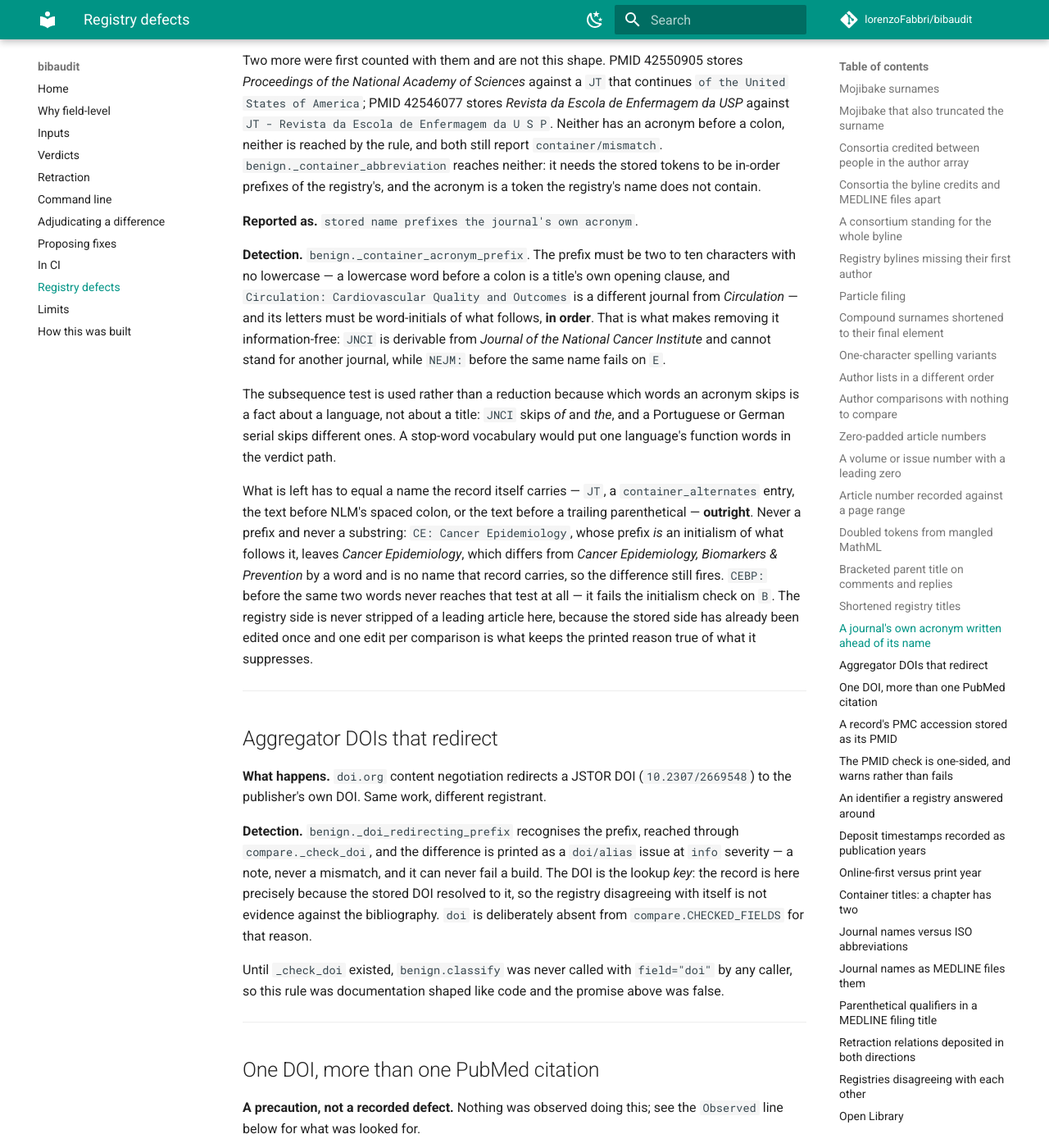
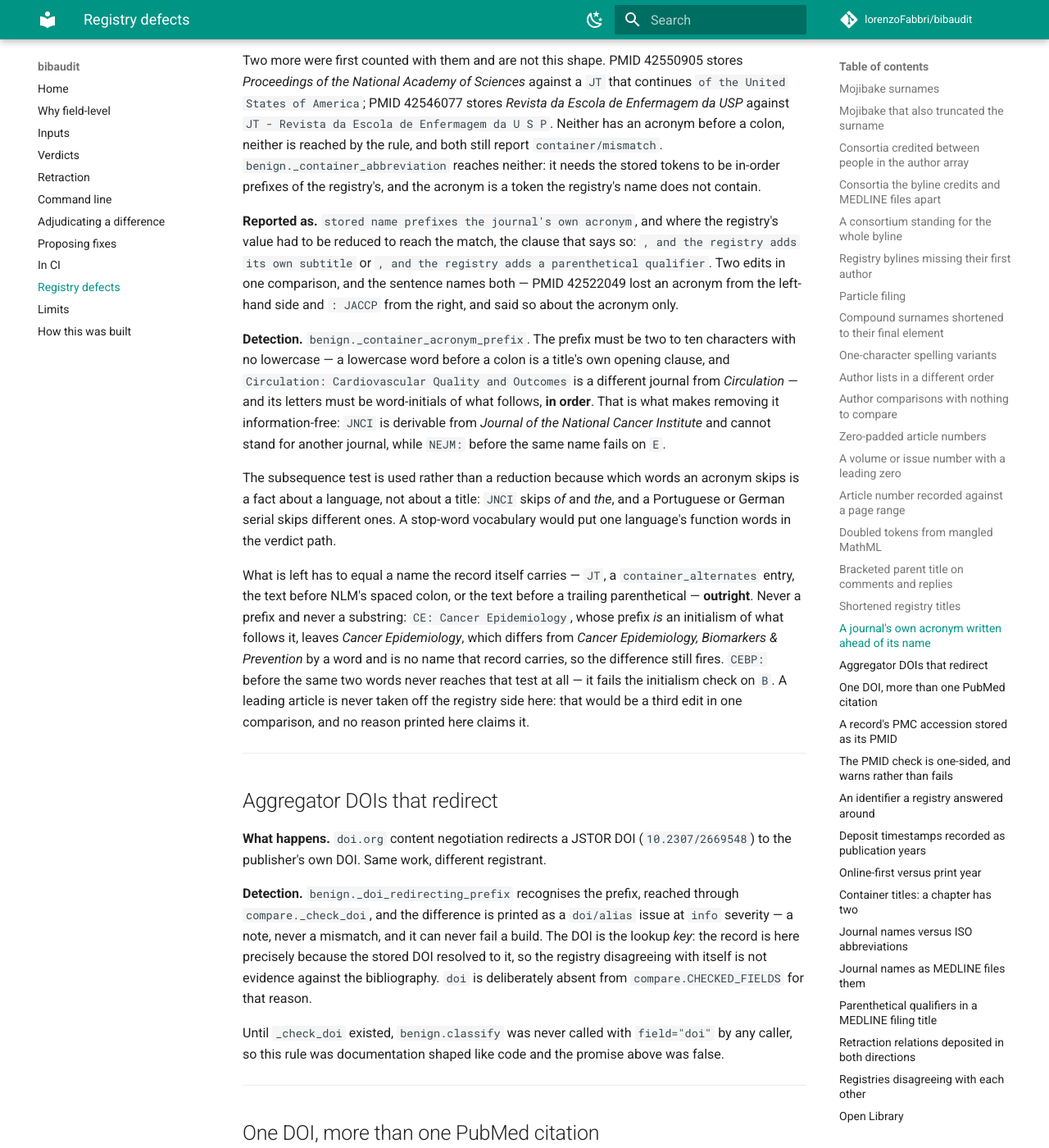
Before and after one commit to lorenzoFabbri/bibaudit, an MkDocs documentation site: the page built from docs/registry-artifacts.md, in a window 1280 px wide and 1400 px high, scrolled down 12110 px. Shown: the whole window at 82% size. Built offline with MkDocs 1.6.1 and Material for MkDocs 9.7.7, drawn with Linux system fonts in a browser that asks for light colours; comment, search, counter and statistics services are not loaded.

Commit message:
Say both edits where the acronym rule made two
The rule takes a journal's acronym off the stored name and matches what is
left against the names the record carries *and* against two reductions of
them, NLM's spaced colon and its trailing parenthetical. `JACCP: JOURNAL OF
THE AMERICAN COLLEGE OF CLINICAL PHARMACY` against `JT - Journal of the
American College of Clinical Pharmacy : JACCP` (PMID 42522049) lost the
acronym from one side and ` : JACCP` from the other, under a reason naming
only the acronym — the module states the principle that reason breaks two
functions above it.

`_container_names` now pairs each name with the clause that describes the
edit that produced it, empty for the names the record carries as they stand.
A leading article stays untaken: that would be a third edit in one
comparison.

```diff
--- a/docs/registry-artifacts.md
+++ b/docs/registry-artifacts.md
@@ -568,7 +568,12 @@ and both still report `container/mismatch`. `benign._container_abbreviation`
 reaches neither: it needs the stored tokens to be in-order prefixes of the
 registry's, and the acronym is a token the registry's name does not contain.
 
-**Reported as.** `stored name prefixes the journal's own acronym`.
+**Reported as.** `stored name prefixes the journal's own acronym`, and where
+the registry's value had to be reduced to reach the match, the clause that says
+so: `, and the registry adds its own subtitle` or `, and the registry adds a
+parenthetical qualifier`. Two edits in one comparison, and the sentence names
+both — PMID 42522049 lost an acronym from the left-hand side and ` : JACCP`
+from the right, and said so about the acronym only.
 
 **Detection.** `benign._container_acronym_prefix`. The prefix must be two to
 ten characters with no lowercase — a lowercase word before a colon is a title's
@@ -590,10 +595,9 @@ substring: `CE: Cancer Epidemiology`, whose prefix *is* an initialism of what
 follows it, leaves *Cancer Epidemiology*, which differs from *Cancer
 Epidemiology, Biomarkers & Prevention* by a word and is no name that record
 carries, so the difference still fires. `CEBP:` before the same two words never
-reaches that test at all — it fails the initialism check on `B`. The registry side is never
-stripped of a leading article here, because the stored side has already been
-edited once and one edit per comparison is what keeps the printed reason true
-of what it suppresses.
+reaches that test at all — it fails the initialism check on `B`. A leading
+article is never taken off the registry side here: that would be a third edit
+in one comparison, and no reason printed here claims it.
 
 ---
 
```
Also changed, not shown: CHANGELOG.md (+10 -0 lines), 2 other files.
